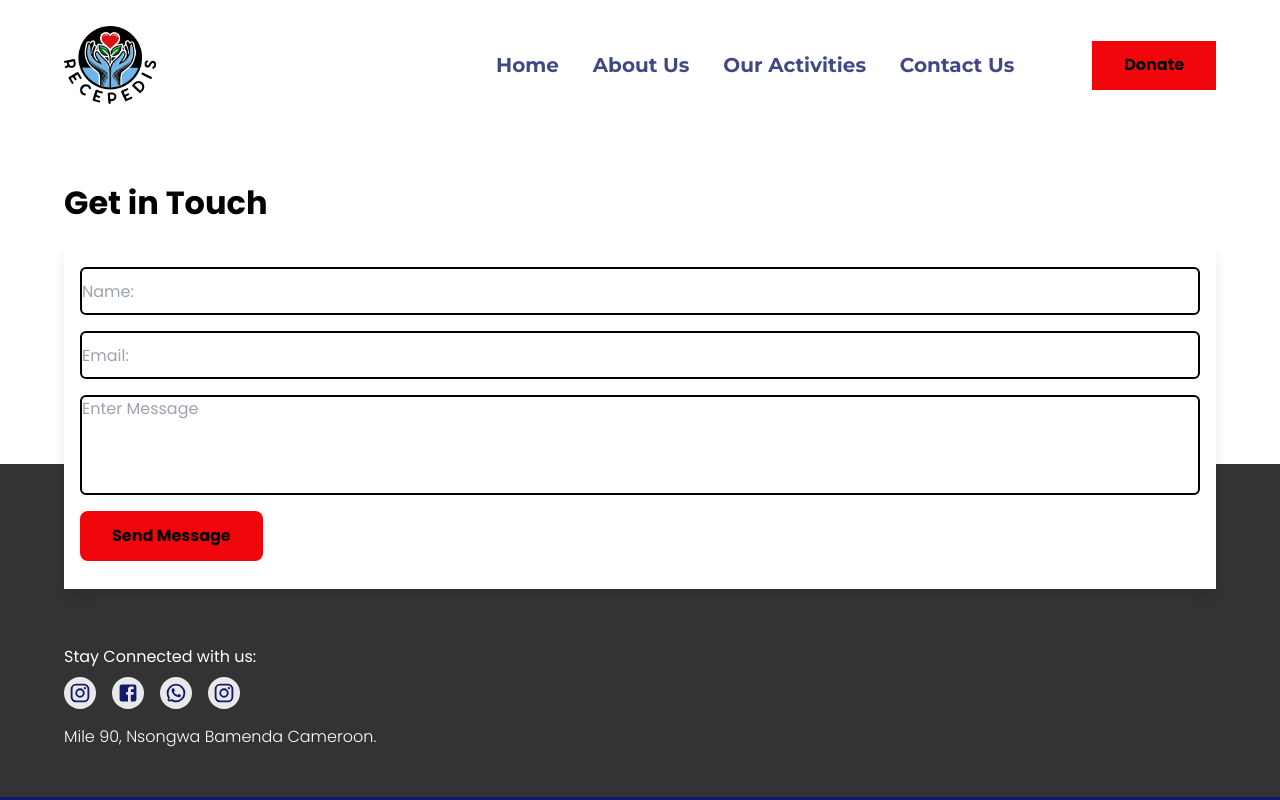
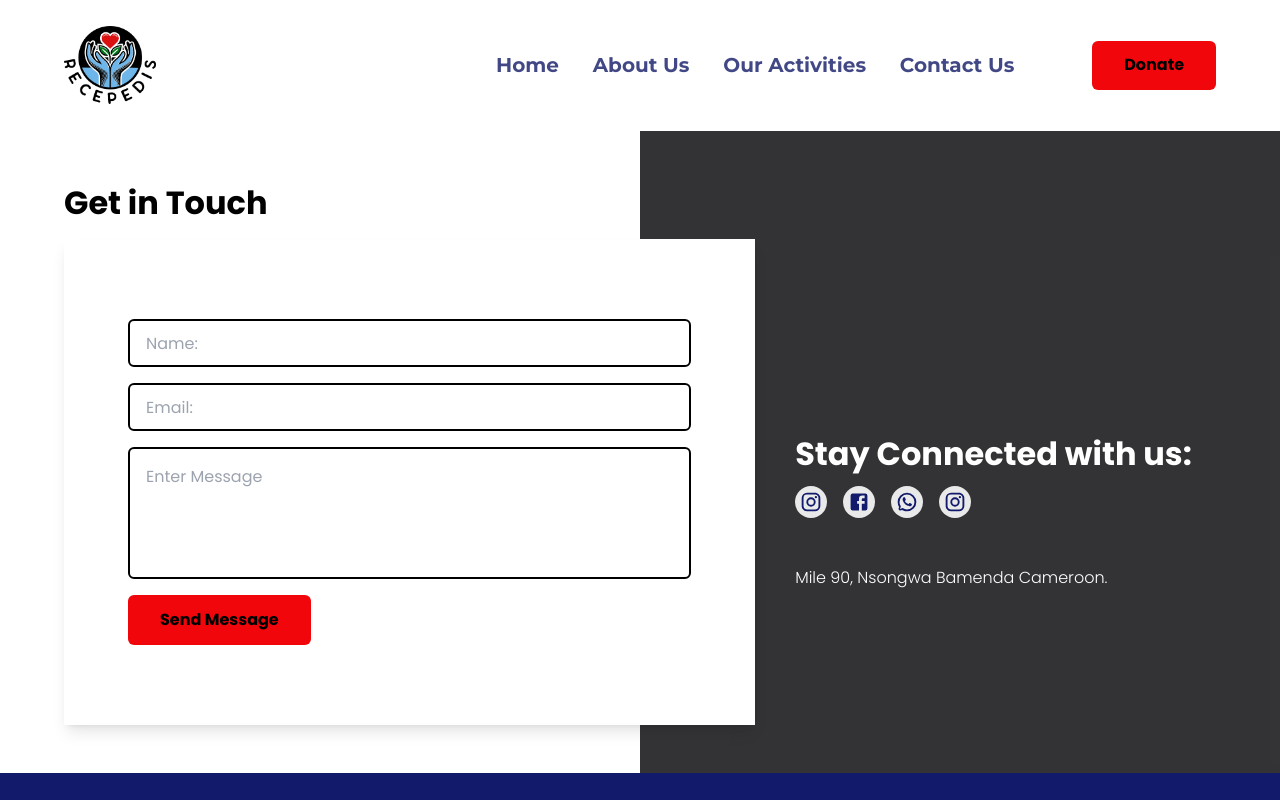
Before and after one commit to CJWALT/recepedis-ngo, a React (Create React App) app: page /contact in a window 1280 px wide. Shown: the top 800 px of the page. Built offline with nearby package versions, Linux system fonts and the light colour scheme.

Commit message:
add message sent notification, update

```diff
--- a/package.json
+++ b/package.json
@@ -15,6 +15,7 @@
     "react-dom": "^18.3.1",
     "react-router-dom": "^6.27.0",
     "react-scripts": "5.0.1",
+    "react-toastify": "^11.0.0",
     "web-vitals": "^2.1.4"
   },
   "scripts": {
--- a/src/component/Button.jsx
+++ b/src/component/Button.jsx
@@ -3,7 +3,7 @@ import React from 'react'
 
 function Button({className, children, onClick,}) {
   return (
-        <button className={`font-bold py-[.8rem] px-[2rem] ${className}`}
+        <button className={`font-bold py-[.8rem] px-[2rem] ${className} rounded-md `}
         onClick={onClick}>
             {children}
           </button>
--- a/src/component/Footer.jsx
+++ b/src/component/Footer.jsx
@@ -40,7 +40,7 @@ const Footer = () => {
                             <li><Link to ='/'>Home</Link></li>
                             <li><Link to ='/about-us'>About us</Link></li>
                             <li><Link to ='/ouractivities'>Our Activities</Link></li>
-                            <li><Link to ='/'>Contact us</Link></li>
+                            <li><Link to ='/contact'>Contact us</Link></li>
                         </ul>
                 </div>
                 <div>
--- a/src/component/homepage/TeamMember.jsx
+++ b/src/component/homepage/TeamMember.jsx
@@ -75,7 +75,7 @@ export default function TeamMember() {
                     </div>
 
                     <span className='block'>
-                        <h4 className='font-semibold text-[1rem] sm:text-[1.2rem] text-[#121A6B]'>FONGUH Julius </h4>
+                        <h4 className='font-semibold text-[1rem] sm:text-[1.2rem] text-[#121A6B]'>Fonguh Julius </h4>
                         <small className='font-normal text-[.8rem] sm:text-[1rem]'>Treasurer</small>
                     </span>
                 </div >
--- a/src/component/homepage/Testimonial.jsx
+++ b/src/component/homepage/Testimonial.jsx
@@ -60,7 +60,7 @@ function Testimonial() {
                             <div className='embla__slide w-full gap-[1.5rem] flex flex-col items-center'>
                             <p className='text-[.8rem] font-[inter] w-[16rem] sm:w-[24rem] md:w-[35rem] lg:w-[42rem] md:text-[1rem] font-normal leading-[1.5rem]'>{testimonial.para}</p>
                             <div className='flex flex-col gap-2 items-center'>
-                                <img src={UserOne} alt="testimonial" className='w-[4rem] h-[4.5rem] md:w-[5rem] md:h-[5.5rem] object-cover object-center rounded-[100%]' />
+                                <img src={testimonial.img} alt="testimonial" className='w-[4rem] h-[4.5rem] md:w-[5rem] md:h-[5.5rem] object-cover object-center rounded-[100%]' />
                                 <small className='text-[.7rem] font-[inter] opacity-75 font-normal'>{testimonial.name}, {testimonial.age} </small>
                             </div>
                         </div>
--- a/src/pages/Contact.jsx
+++ b/src/pages/Contact.jsx
@@ -6,6 +6,8 @@ import Button from '../component/Button'
 import InstagramIcon from '@mui/icons-material/Instagram';
 import FacebookIcon from '@mui/icons-material/Facebook';
 import WhatsAppIcon from '@mui/icons-material/WhatsApp';
+
+import { toast, ToastContainer} from 'react-toastify'
 
 
 function Contact() {
@@ -22,37 +24,50 @@ function Contact() {
     e.preventDefault();
 
     try{
-        const res = await fetch('http://localhost:3000/api/sendmessage',{
+        const res = await fetch('https://recepedis-api.vercel.app/api/sendmessage',{
             method:'POST',
-            mode:'no-cors',
             body: JSON.stringify({
               name, email, message
             }),
             headers:{
               'content-type': 'application/json'
             },
+          });
 
+          if(res.status === 200 ){
+            toast.success('Message sent Successfully', {
+              position:'top-left',
+              autoClose:3000,
+              hideProgressBar:false,
+              closeOnClick:true,
+              pauseOnHover:true,
+              draggable:true,
+              progress:undefined
             })}
-
+            else{
+              toast.error('Failed to send Message.')
+            }
+          }
       catch(err){
       console.log('err', err)
+      toast.error('Something went wrong. Please try again')
     }
   }
 
   return (
     <div className='relative'>
-       <span className='bg-[#010104cc] -z-10 absolute h-[50%] bottom-0 w-full block'>
+       <span className='bg-[#010104cc] -z-10 absolute h-[50%] md:bottom-unset md:right-0 md:w-[50%] md:h-[100%] bottom-0 w-full block'>
         </span>
             <div className='w-[90%] sm:w-[80%] md:w-[90%] mx-auto py-[3rem]'>
               <div className='flex flex-col'>
                   <h4 className='font-bold mb-[.8rem] text-[2rem]'>Get in Touch </h4>
+                  <div className='md:flex md:flex-row md:flex-wrap gap-4 xl:gap-10'>
+                      <div className=' px-4 py-6 md:px-8 md:py-10 lg:px-12 lg:py-20 xl:px-16 xl:py-20 md:w-[60%] bg-white shadow-lg'>
+                      <form onSubmit={handleSubmit} className='flex flex-col gap-4 '>
 
-                <div className='px-4 py-7 bg-white shadow-lg'>
-                  <form onSubmit={handleSubmit} className='flex flex-col gap-4'>
-
-                      <input type='text' value={name} className='border-2 border-black rounded-md h-12' placeholder='Name:' onChange={(e) => setName(e.target.value)} required/>
-                    <input type='email' value={email} className='border-2 border-black rounded-md h-12' placeholder='Email:' onChange={(e) => setEmail(e.target.value)} required/>
-                    <textarea name="message" className='resize-none border-2 border-black rounded-md focus:outline-none' placeholder='Enter Message' rows={4} cols={3} value={message} id="message" onChange={(e) => setMessage(e.target.value)}>
+                          <input type='text' value={name} className='p-4 border-2 border-black rounded-md h-12' placeholder='Name:' onChange={(e) => setName(e.target.value)} required/>
+                        <input type='email' value={email} className='p-4 border-2 border-black rounded-md h-12' placeholder='Email:' onChange={(e) => setEmail(e.target.value)} required/>
+                        <textarea name="message" className='p-4 resize-none border-2 border-black rounded-md focus:outline-none' placeholder='Enter Message' rows={4} cols={3} value={message} id="message" onChange={(e) => setMessage(e.target.value)}>
                         </textarea>
 
                           <div>
@@ -62,8 +77,8 @@ function Contact() {
                             </div>
                               </form>
                     </div>
-                <div className='pt-6 mt-[2rem] text-white'>
-                <h5 className='mb-2'> Stay Connected with us: </h5>
+                    <div className='pt-6 mt-[2rem] md:w-[15rem] lg:w-[35%] md:self-center text-white'>
+                    <h5 className='mb-2 text-[1rem] md:text-[1.4rem] lg:text-[2rem] font-normal lg:font-bold'> Stay Connected with us: </h5>
                       <div className='mb-4 flex gap-[1rem]'>
                         <span>
                         <a href="https://instagram.com/recepedis237?igshid=MzNlNGNkZWQ4Mg==" target="_blank" rel="noopener noreferrer"><InstagramIcon className='!w-[2rem] !h-[2rem] px-[.3rem] py-[.3rem] bg-[#E9E9E9] rounded-full text-[#121A6B]'/></a>
@@ -80,13 +95,13 @@ function Contact() {
                         </span>
                         </div>
                         <div>
-                      <h5 className='mt-2 text-[1rem] font-light'>Mile 90, Nsongwa Bamenda Cameroon.</h5>
+                          <h5 className='mt-4 lg:mt-12 text-[1rem] font-light'>Mile 90, Nsongwa Bamenda Cameroon.</h5>
                         </div>
                     </div>
-
                   </div>
               </div>
-
+            </div>
+            <ToastContainer />
     </div>
   )
 }
```
Also changed, not shown: src/pages/Homepage.jsx (+5 -5 lines), 1 other file (tests, documents, lock files or other folders). Lines whose indentation alone changed are shown as unchanged.
